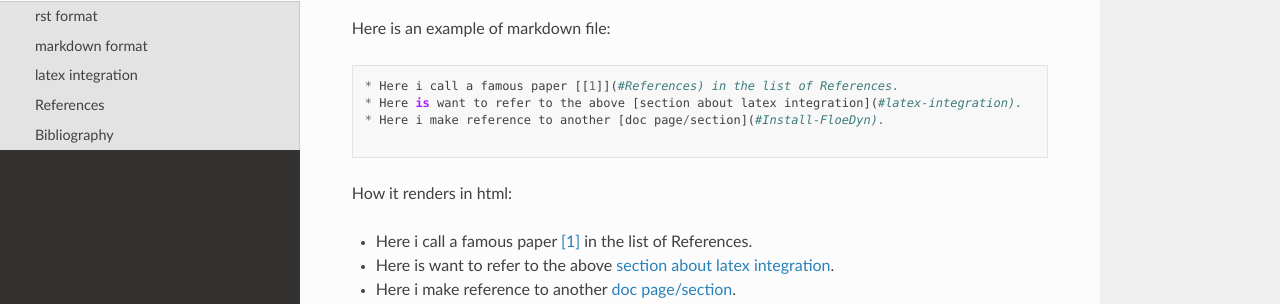
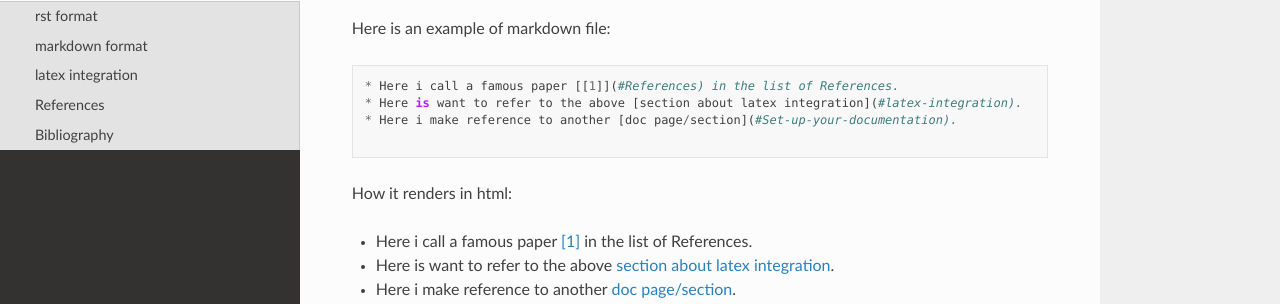
Before and after one commit to sasip-climate/my-doc-online, a Sphinx documentation site: the page built from source/formatting-tips.md, in a window 1280 px wide and 900 px high, scrolled down 750 px. Shown: the part 256-560 px from the top of the window. Built offline with Sphinx 7.4.7 and the Read the Docs theme 2.0.0, drawn with Linux system fonts in a browser that asks for light colours; some of the changed lines change nothing that is shown.

Commit message:
Update formatting-tips.md

````diff
--- a/source/formatting-tips.md
+++ b/source/formatting-tips.md
@@ -43,7 +43,7 @@
 ```
 * Here i call a famous paper [[1]](#References) in the list of References.
 * Here is want to refer to the above [section about latex integration](#latex-integration).
-* Here i make reference to another [doc page/section](#Install-FloeDyn).
+* Here i make reference to another [doc page/section](#Set-up-your-documentation).
 
 ```
 
@@ -51,7 +51,7 @@
 
 * Here i call a famous paper [[1]](#Bibliography) in the list of References.
 * Here is want to refer to the above [section about latex integration](#latex-integration).
-* Here i make reference to another [doc page/section](#Install-FloeDyn).
+* Here i make reference to another [doc page/section](#Set-up-your-documentation).
 
 ---
 ## Bibliography
````
